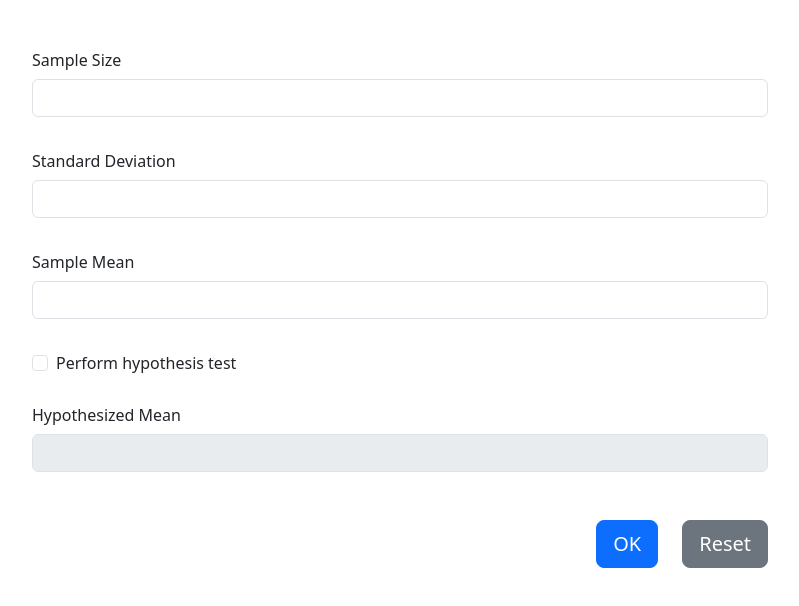
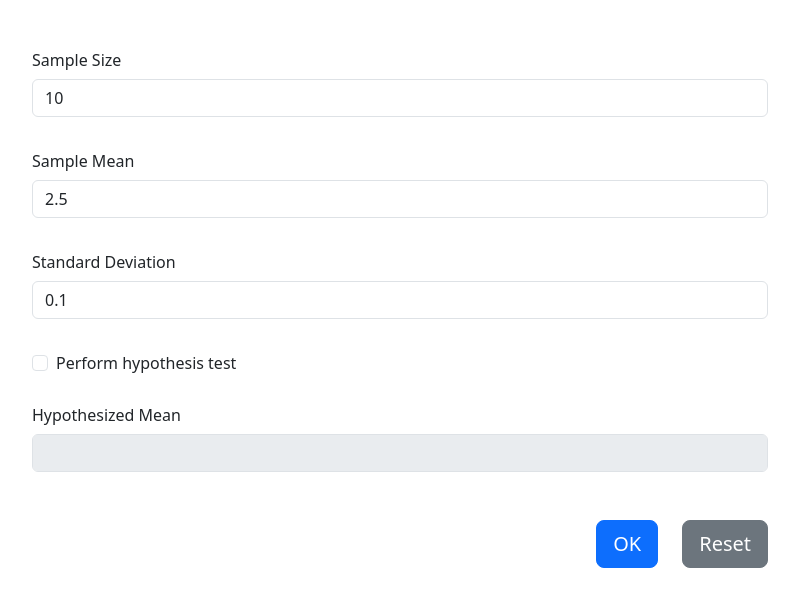
Before and after one commit to nbeerbower/StatFrontend, a Vue app: page / in a window 1280 px wide. Shown: the top 606 px of the page, without its empty margins (240-1039 px from the left). Built offline with nearby package versions, Linux system fonts and the light colour scheme.

Commit message:
handle defaults and reset

```diff
--- /dev/null
+++ b/data/defaults.json
@@ -0,0 +1,5 @@
+{
+	"sample_size": 10,
+	"sample_mean": 2.5,
+	"standard_deviation": 0.1
+}
--- a/src/components/AnalysisForm.vue
+++ b/src/components/AnalysisForm.vue
@@ -11,6 +11,11 @@
       ></b-form-input>
     </b-form-group>
 
+    <b-form-group label="Sample Mean">
+      <b-form-input v-model="sample_mean" type="number" step="0.01" required class="mb-3">
+      </b-form-input>
+    </b-form-group>
+
     <b-form-group label="Standard Deviation">
       <b-form-input
         v-model="standard_deviation"
@@ -20,10 +25,6 @@
         required
         class="mb-3"
       ></b-form-input>
-    </b-form-group>
-
-    <b-form-group label="Sample Mean">
-      <b-form-input v-model="sample_mean" type="number" required class="mb-3"></b-form-input>
     </b-form-group>
 
     <b-form-group>
@@ -37,7 +38,7 @@
 
     <div class="d-flex justify-content-end py-3">
       <b-button type="submit" variant="primary" size="lg" class="mx-4">OK</b-button>
-      <b-button type="reset" variant="secondary" size="lg">Reset</b-button>
+      <b-button type="reset" variant="secondary" size="lg" @click.prevent="onReset">Reset</b-button>
     </div>
   </b-form>
 </template>
@@ -46,6 +47,7 @@
 export default {
   data() {
     return {
+      default_values: {},
       sample_size: null,
       sample_mean: null,
       standard_deviation: null,
@@ -54,7 +56,13 @@ export default {
     }
   },
   mounted() {
-    // Fetch the default values from the JSON file or mock REST API and assign them to the data properties.
+    // Fetch the default values
+    fetch('/data/defaults.json')
+      .then((response) => response.json())
+      .then((data) => {
+        this.default_values = data
+        this._updateDefaultValues()
+      })
   },
   methods: {
     onSubmit() {
@@ -62,6 +70,14 @@ export default {
     },
     onReset() {
       // Reset the form fields to their initial values.
+			this._updateDefaultValues()
+    },
+    _updateDefaultValues() {
+      this.sample_size = this.default_values.sample_size
+      this.sample_mean = this.default_values.sample_mean
+      this.standard_deviation = this.default_values.standard_deviation
+      this.hypothesized_mean = this.default_values.hypothesized_mean
+			this.perform_hypothesis_test = this.hypothesized_mean != undefined
     }
   }
 }
```
